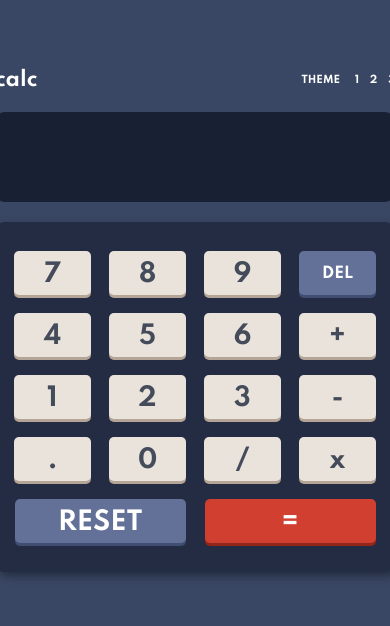
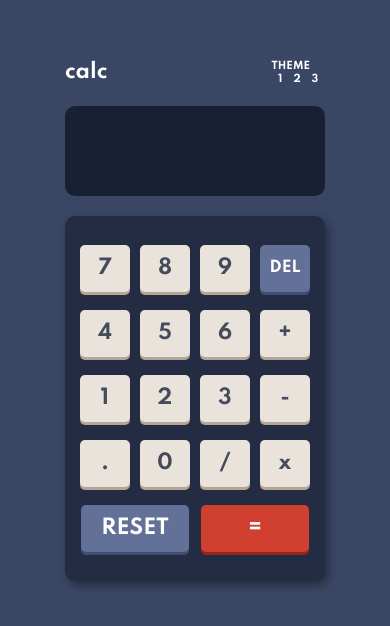
Before and after one commit to don-n-huynh/calculator, a plain HTML site: page index.html in a window 390 px wide. Shown: the part 102-728 px from the top of the page. Drawn offline with Linux system fonts and the light colour scheme.

Commit message:
Add files via upload

```diff
--- a/css/styles.css
+++ b/css/styles.css
@@ -40,10 +40,12 @@ body {
 .header__primary-title {
   color: white;
   text-transform: lowercase;
+  flex: 3 0 0;
 }
 
 .header__selection {
   display: flex;
+  flex-direction: column;
   align-items: center;
 }
 
@@ -82,6 +84,26 @@ body {
 
 .screen__current {
   font-size: 3.2rem;
+}
+
+.switch-button {
+  width: 100%;
+  height: 17px;
+  margin: 0.3em;
+  border-radius: 15px;
+  background-color: hsl(223, 31%, 20%);
+  position: relative;
+  z-index: 3;
+}
+
+.switch-button::after {
+  content: "";
+  position: absolute;
+  width: 17px;
+  background-color: red;
+  height: 17px;
+  left: 1.1rem;
+  border-radius: 50%;
 }
 
 .calculator-buttons {
@@ -133,3 +155,47 @@ body {
   width: 90%;
   grid-column: 3/ -1;
 }
+
+@media only screen and (max-width: 26em) {
+  .container {
+    max-width: 26rem;
+  }
+
+  .calculator-button {
+    text-align: center;
+    color: hsl(221, 14%, 31%);
+    font-family: inherit;
+    background-color: hsl(30, 25%, 89%);
+    font-size: 2rem;
+    width: 5rem;
+    outline: none;
+    padding: 1.2rem 0rem;
+    cursor: pointer;
+    border: 0;
+    border-radius: 0.5rem;
+    box-shadow: 0px 3px 0px 0px hsl(28, 16%, 65%);
+    margin: 0.9rem auto;
+  }
+  .calculator-button--reset {
+    background-color: hsl(225, 21%, 49%);
+    box-shadow: 0px 3px 0px 0px hsl(224, 28%, 35%);
+    color: white;
+    width: 90%;
+    grid-column: 1 / 3;
+    font-size: 2rem;
+  }
+  .calculator-button--delete {
+    font-size: 1.5rem;
+    color: white;
+    background-color: hsl(225, 21%, 49%);
+    box-shadow: 0px 3px 0px 0px hsl(224, 28%, 35%);
+  }
+
+  .calculator-button--equal {
+    color: white;
+    background-color: hsl(6, 63%, 50%);
+    box-shadow: 0px 3px 0px 0px hsl(6, 70%, 34%);
+    width: 90%;
+    grid-column: 3/ -1;
+  }
+}
```
